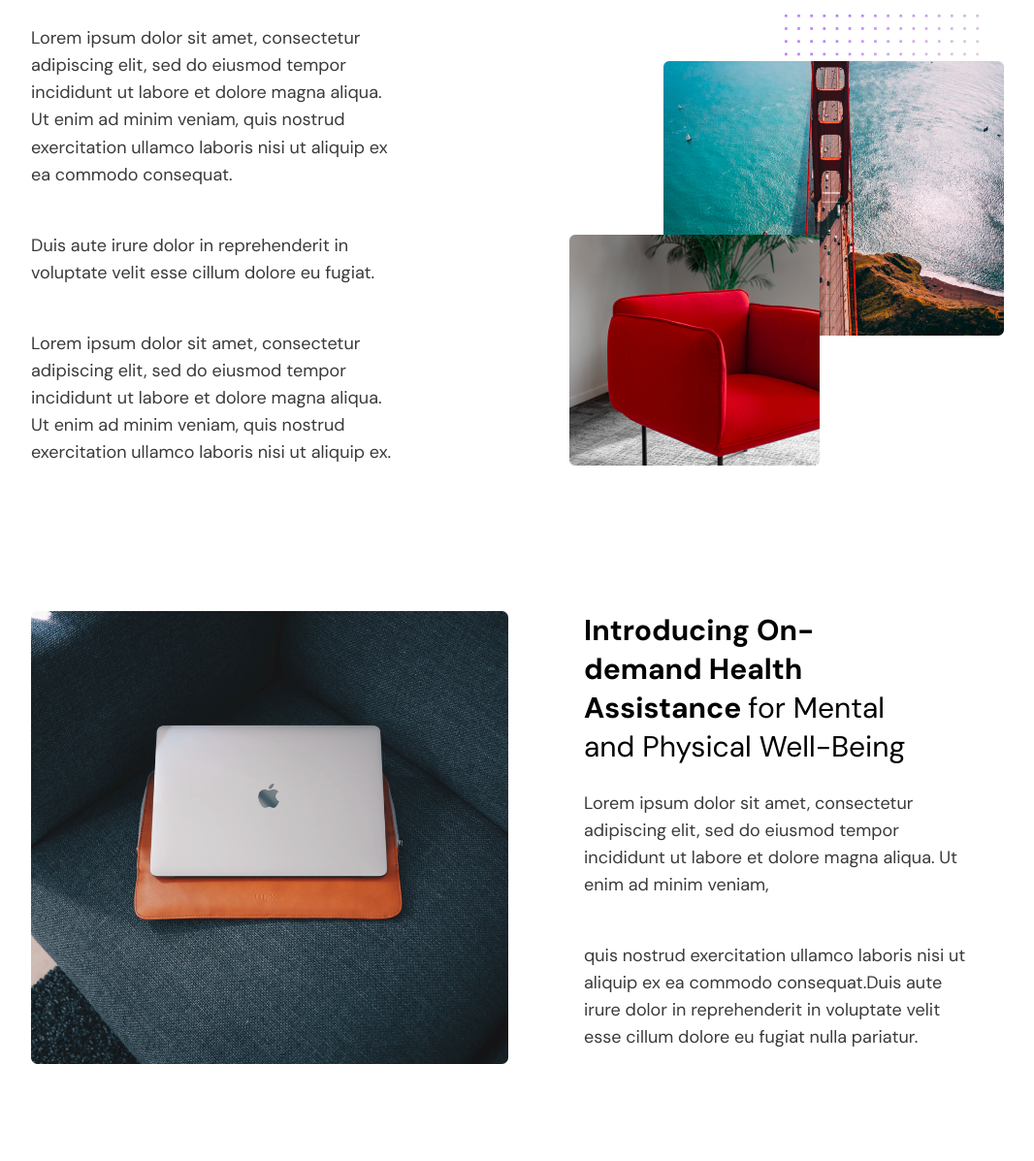
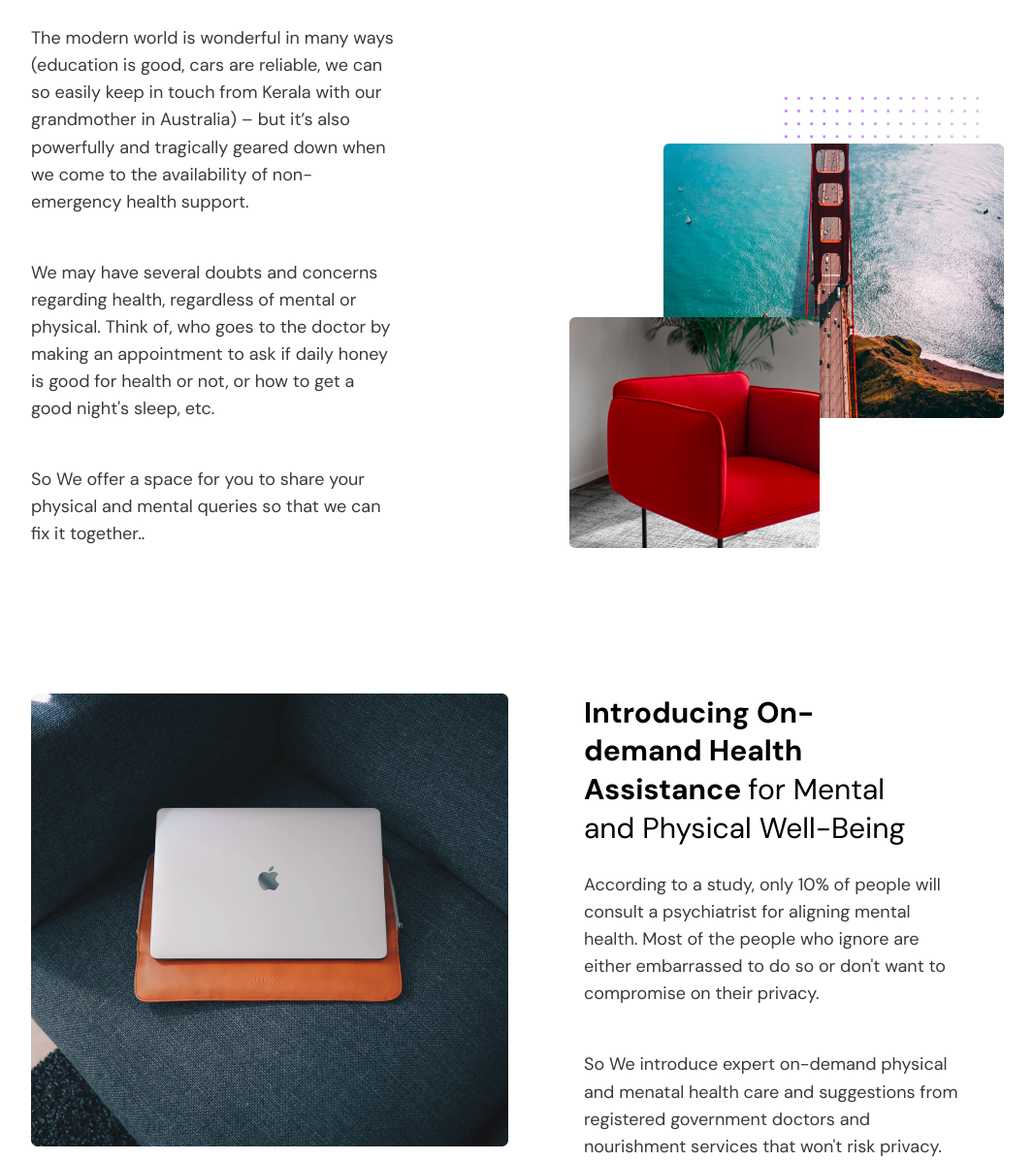
Before and after one commit to treatvia/treatvia.github.io, a website: page about.html in a window 1280 px wide. Shown: the part 463-1660 px from the top of the page at 97% size, without its empty margins (53-1119 px from the left). Drawn offline with nearby package versions, Linux system fonts and the light colour scheme.

Commit message:
updated about.html

```diff
--- a/about.html
+++ b/about.html
@@ -82,16 +82,21 @@
                             We offer Love, Care and Concern <span class="font-weight-normal">for a happy world.</span>
                         </h2>
                         <div class="about-section-one-content">
-                            <p>Lorem ipsum dolor sit amet, consectetur adipiscing elit, sed do eiusmod tempor incididunt
-                                ut labore et dolore magna aliqua. Ut enim ad minim veniam, quis nostrud exercitation
-                                ullamco laboris nisi ut aliquip ex ea commodo consequat.</p>
+                            <p>The modern world is wonderful in many
+                                ways (education is good, cars are reliable,
+                                we can so easily keep in touch from Kerala
+                                with our grandmother in Australia) – but it’s
+                                also powerfully and tragically geared down
+                                when we come to the availability of non-
+                                emergency health support.</p>
 
-                            <p>Duis aute irure dolor in reprehenderit in voluptate velit esse cillum dolore eu fugiat.
+                            <p>We may have several doubts and concerns regarding health, regardless of
+                                mental or physical. Think of, who goes to the doctor by making an
+                                appointment to ask if daily honey is good for health or not, or how to get a
+                                good night's sleep, etc.
                             </p>
 
-                            <p class="mb-0">Lorem ipsum dolor sit amet, consectetur adipiscing elit, sed do eiusmod
-                                tempor incididunt ut labore et dolore magna aliqua. Ut enim ad minim veniam, quis
-                                nostrud exercitation ullamco laboris nisi ut aliquip ex.</p>
+                            <p class="mb-0">So We offer a space for you to share your physical and mental queries so that we can fix it together..</p>
                         </div>
                     </div>
                     <div class="col-md-6 pl-lg-0 d-flex align-items-center align-items-lg-end">
@@ -110,11 +115,13 @@
                             Health Assistance <span class="font-weight-normal">for
                                 Mental and Physical Well-Being</span></h2>
                         <div class="about-section-two-content">
-                            <p>Lorem ipsum dolor sit amet, consectetur adipiscing elit, sed do eiusmod tempor incididunt
-                                ut labore et dolore magna aliqua. Ut enim ad minim veniam, </p>
-                            <p>quis nostrud exercitation ullamco laboris nisi ut aliquip ex ea commodo consequat.Duis
-                                aute irure dolor in reprehenderit in voluptate velit esse cillum dolore eu fugiat nulla
-                                pariatur. </p>
+                            <p>According to a study, only 10% of people will consult a
+                                psychiatrist for aligning mental health. Most of the people
+                                who ignore are either embarrassed to do so or don't want to
+                                compromise on their privacy. </p>
+                            <p>So We introduce expert on-demand physical and menatal health care and
+                                suggestions from registered government doctors and
+                                nourishment services that won't risk privacy. </p>
                         </div>
                     </div>
                 </div>
```
